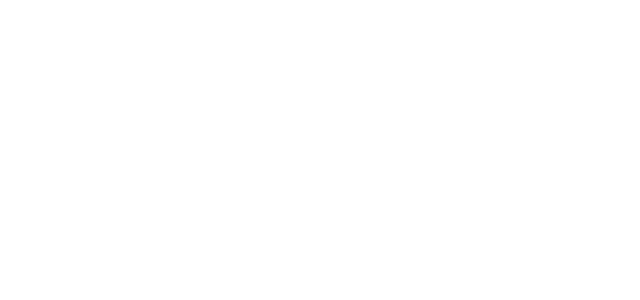
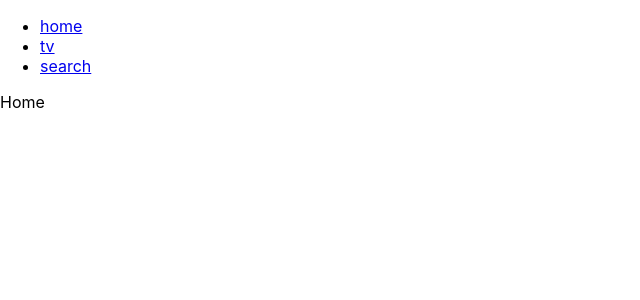
Before and after one commit to ingong/MovieApp__React, a React (Create React App) app in the folder nomflix/: page / in a window 1280 px wide. Shown: the top 300 px of the page, without its empty margins (0-640 px from the left). Built offline with nearby package versions, Linux system fonts and the light colour scheme.

Commit message:
CH2 Router

```diff
--- a/nomflix/package.json
+++ b/nomflix/package.json
@@ -8,6 +8,7 @@
     "@testing-library/user-event": "^12.1.10",
     "react": "^17.0.2",
     "react-dom": "^17.0.2",
+    "react-router-dom": "^5.2.0",
     "react-scripts": "4.0.3",
     "web-vitals": "^1.0.1"
   },
--- a/nomflix/public/index.html
+++ b/nomflix/public/index.html
@@ -4,40 +4,9 @@
     <meta charset="utf-8" />
     <link rel="icon" href="%PUBLIC_URL%/favicon.ico" />
     <meta name="viewport" content="width=device-width, initial-scale=1" />
-    <meta name="theme-color" content="#000000" />
-    <meta
-      name="description"
-      content="Web site created using create-react-app"
-    />
-    <link rel="apple-touch-icon" href="%PUBLIC_URL%/logo192.png" />
-    <!--
-      manifest.json provides metadata used when your web app is installed on a
-      user's mobile device or desktop. See https://developers.google.com/web/fundamentals/web-app-manifest/
-    -->
-    <link rel="manifest" href="%PUBLIC_URL%/manifest.json" />
-    <!--
-      Notice the use of %PUBLIC_URL% in the tags above.
-      It will be replaced with the URL of the `public` folder during the build.
-      Only files inside the `public` folder can be referenced from the HTML.
-
-      Unlike "/favicon.ico" or "favicon.ico", "%PUBLIC_URL%/favicon.ico" will
-      work correctly both with client-side routing and a non-root public URL.
-      Learn how to configure a non-root public URL by running `npm run build`.
-    -->
     <title>React App</title>
   </head>
   <body>
-    <noscript>You need to enable JavaScript to run this app.</noscript>
     <div id="root"></div>
-    <!--
-      This HTML file is a template.
-      If you open it directly in the browser, you will see an empty page.
-
-      You can add webfonts, meta tags, or analytics to this file.
-      The build step will place the bundled scripts into the <body> tag.
-
-      To begin the development, run `npm start` or `yarn start`.
-      To create a production bundle, use `npm run build` or `yarn build`.
-    -->
   </body>
 </html>
--- a/nomflix/src/App.js
+++ /dev/null
@@ -1,7 +0,0 @@
-import "./App.css";
-
-function App() {
-  return <div className='App'></div>;
-}
-
-export default App;
--- /dev/null
+++ b/nomflix/src/Components/Header.js
@@ -0,0 +1,20 @@
+import React from "react";
+import { Link } from "react-router-dom";
+
+export default () => {
+  return (
+    <header>
+      <ul>
+        <li>
+          <Link to='/'>home</Link>
+        </li>
+        <li>
+          <Link to='/tv'>tv</Link>
+        </li>
+        <li>
+          <Link to='/search'>search</Link>
+        </li>
+      </ul>
+    </header>
+  );
+};
--- /dev/null
+++ b/nomflix/src/Components/Router.js
@@ -0,0 +1,23 @@
+import React from "react";
+import { BrowserRouter as Router, Route, Redirect, Switch } from "react-router-dom";
+import Home from "../Routes/Home";
+import TV from "../Routes/TV";
+import Search from "../Routes/Search";
+import Header from "../Components/Header";
+
+// todo
+// switch 는 하나의 Route 만 Render 하게 해준다
+
+export default () => {
+  return (
+    <Router>
+      <Header />
+      <Switch>
+        <Route path='/' exact component={Home} />
+        <Route path='/tv' component={TV} />
+        <Route path='/search' exact component={Search} />
+        <Redirect from='*' to='/' />
+      </Switch>
+    </Router>
+  );
+};
--- /dev/null
+++ b/nomflix/src/Routes/Detail.js
@@ -0,0 +1 @@
+export default () => "Detail";
--- /dev/null
+++ b/nomflix/src/Routes/Home.js
@@ -0,0 +1 @@
+export default () => "Home";
--- /dev/null
+++ b/nomflix/src/Routes/Search.js
@@ -0,0 +1 @@
+export default () => "Search";
--- /dev/null
+++ b/nomflix/src/Routes/TV.js
@@ -0,0 +1 @@
+export default () => "TV";
--- a/nomflix/src/index.js
+++ b/nomflix/src/index.js
@@ -1,6 +1,6 @@
 import React from "react";
 import ReactDOM from "react-dom";
 import "./index.css";
-import App from "./App";
+import App from "./Components/App";
 
 ReactDOM.render(<App />, document.getElementById("root"));
```
Also changed, not shown: nomflix/src/Components/App.js (added, +11 -0 lines), 1 other file (tests, documents, lock files or other folders).
